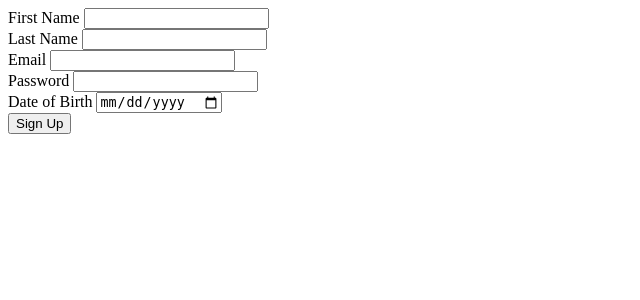
After one commit to pakmmc/user_management, a Flask app: page /signup in a window 1280 px wide. The commit adds this page. Shown: the top 300 px of the page, without its empty margins (0-640 px from the left). Run offline with Flask 2, Linux system fonts and the light colour scheme.

Commit message:
Add the INSERT / signup page.

```diff
--- a/app.py
+++ b/app.py
@@ -4,10 +4,10 @@ app = Flask(__name__)
 
 def create_connection():
     return pymysql.connect(
-        # host="10.0.0.17",
-        # user="mmc",
-        host="localhost",
-        user="root",
+        host="10.0.0.17",
+        user="mmc",
+        # host="localhost",
+        # user="root",
         password="********",
         db="mmc_test",
         charset="utf8mb4",
@@ -23,4 +23,34 @@ def home():
             result = cursor.fetchall()
     return render_template("home.html", result=result)
 
+
+@app.route("/signup", methods=["GET", "POST"])
+def signup():
+    if request.method == "POST":
+        with create_connection() as connection:
+            with connection.cursor() as cursor:
+                # Any input from the user should be replaced by '%s',
+                # so that their input isn't accidentally treated as bits of SQL.
+                sql = """INSERT INTO users
+                    (first_name, last_name, email, password, birthday)
+                    VALUES (%s, %s, %s, %s, %s)"""
+                values = (
+                    request.form["first_name"],
+                    request.form["last_name"],
+                    request.form["email"],
+                    request.form["password"],
+                    request.form["birthday"]
+                )
+                cursor.execute(sql, values)
+                connection.commit() # <-- NEW!!! Save to the database
+        return redirect("/")
+    else:
+        return render_template("signup.html")
+
+
+
+# TODO: UPDATE
+
+# TODO: DELETE
+
 app.run(debug=True)
--- a/templates/home.html
+++ b/templates/home.html
@@ -2,6 +2,7 @@
 
 {% block content %}
 <h1>Hello World!</h1>
+<a href="/signup">Sign Up!</a>
 
 <table>
     <colgroup><col><col><col></colgroup>
--- /dev/null
+++ b/templates/signup.html
@@ -0,0 +1,24 @@
+{% extends "_layout.html" %}
+
+{% block content %}
+
+<form method="POST">
+    <label>First Name</label>
+    <input name="first_name">
+    <br>
+    <label>Last Name</label>
+    <input name="last_name">
+    <br>
+    <label>Email</label>
+    <input name="email" type="email">
+    <br>
+    <label>Password</label>
+    <input name="password" type="password">
+    <br>
+    <label>Date of Birth</label>
+    <input name="birthday" type="date">
+    <br>
+    <button type="submit">Sign Up</button>
+</form>
+
+{% endblock %}
```
